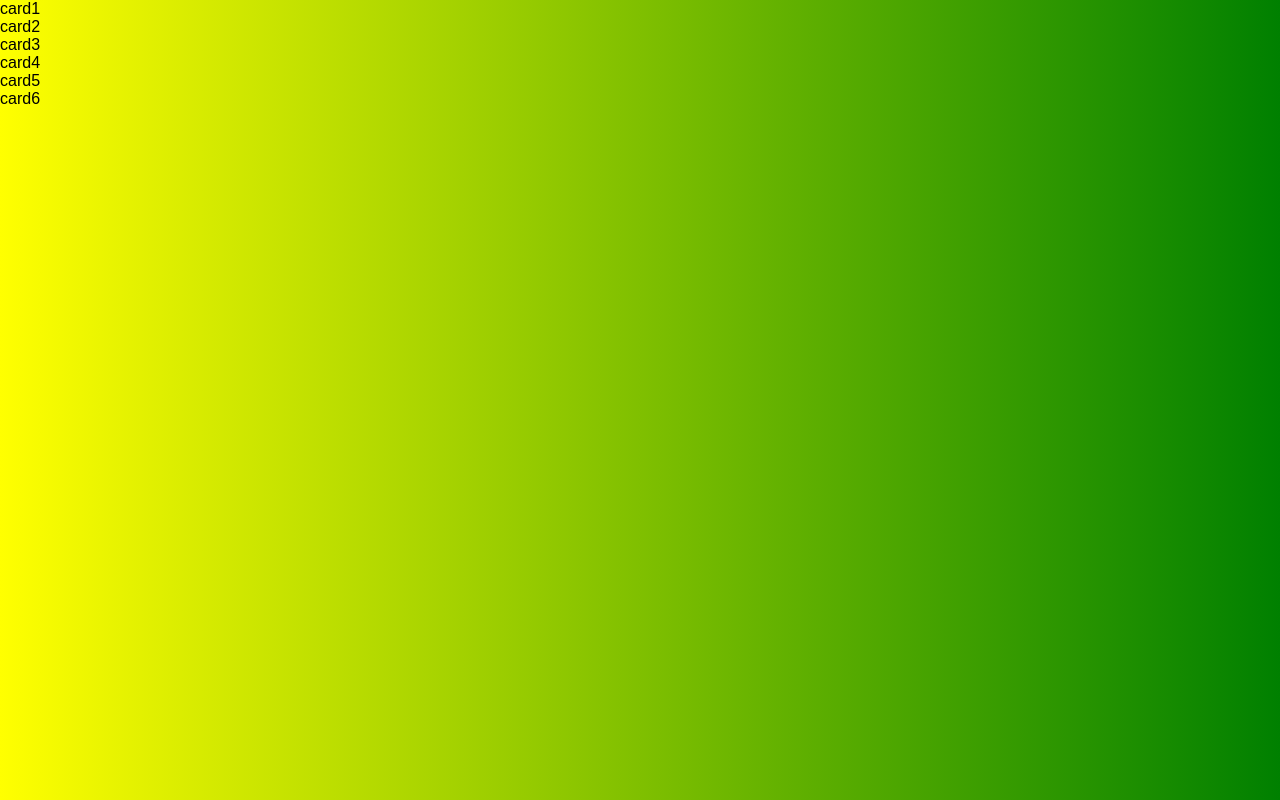
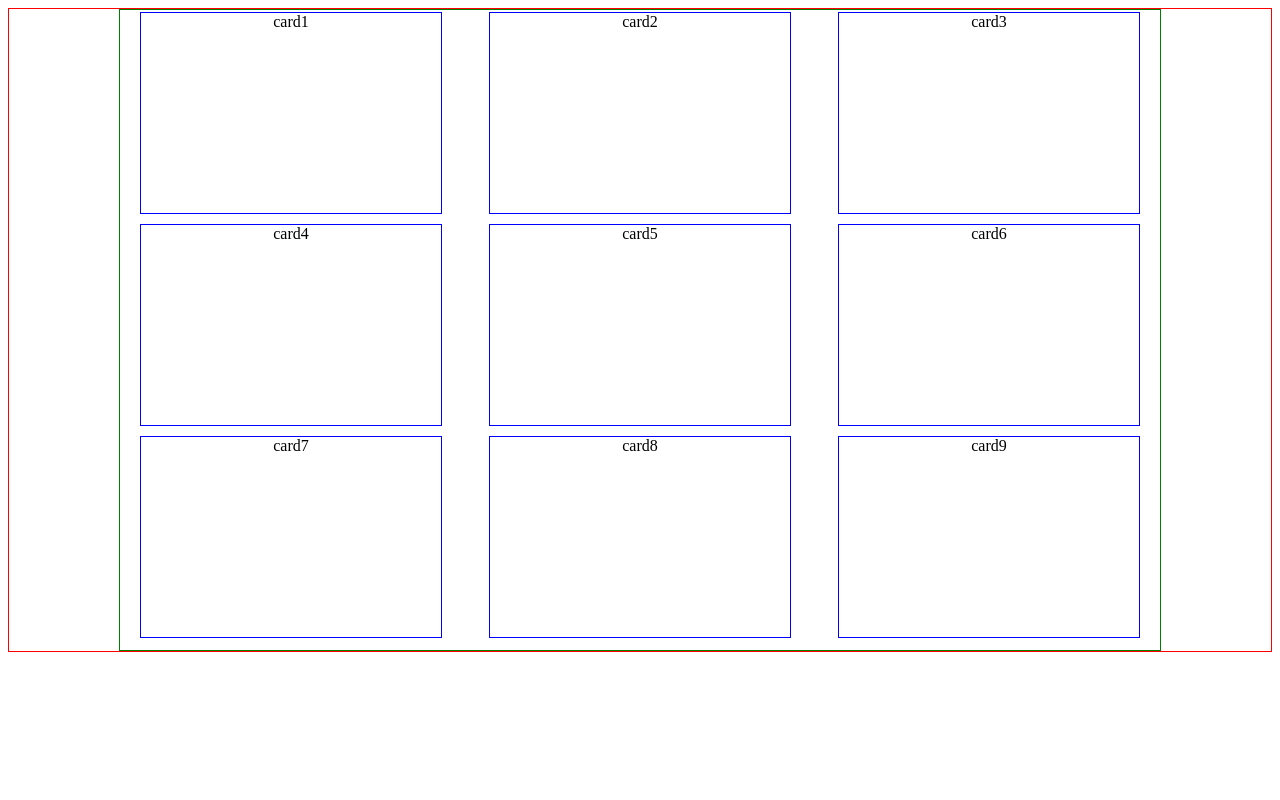
Before and after one commit to kate19881110/jsProject, a plain HTML site: page JS地下城/99乘法/index.html in a window 1280 px wide. Drawn offline with Linux system fonts and the light colour scheme; files that its build step writes are made by us from their sources.

Commit message:
add style.css

```diff
--- a/JS地下城/99乘法/index.html
+++ b/JS地下城/99乘法/index.html
@@ -17,6 +17,9 @@
                 <div class="card">card4</div>
                 <div class="card">card5</div>
                 <div class="card">card6</div>
+                <div class="card">card7</div>
+                <div class="card">card8</div>
+                <div class="card">card9</div>
             </div>
         </div>
     </div>
--- /dev/null
+++ b/JS地下城/99乘法/style.css
@@ -0,0 +1,30 @@
+.container{
+    border: 1px solid red;
+    display: flex;
+    justify-content: center;
+}
+
+.container .table{
+    border: 1px solid green;
+    max-height: 600px;
+    max-width: 1000px;
+    display: flex;
+    justify-content: center;
+    align-items: center;
+    padding: 20px;
+}
+
+.container .table .gridList{
+    display: flex;
+    justify-content: space-between;
+    flex-wrap: wrap;
+
+}
+
+.container .table .gridList .card{
+    border: 1px solid blue;
+    min-width: 300px;
+    min-height: 200px;
+    margin-bottom: 10px;
+    text-align: center;
+}
```
Also changed, not shown: JS地下城/99乘法/index.css (deleted).
